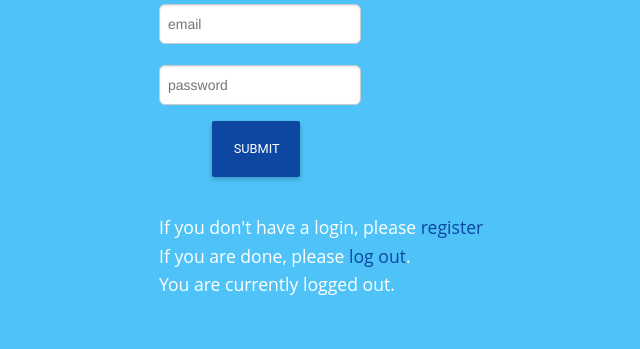
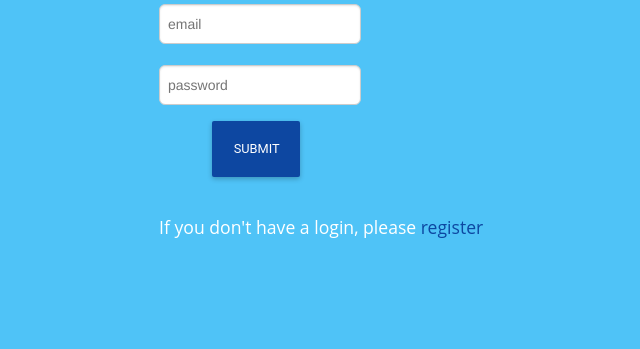
Before and after one commit to ramprasathk93/Offermama-Website, a PHP site: page /offermama/login.php in a window 1280 px wide. Shown: the part 168-517 px from the top of the page, without its empty margins (390-1030 px from the left). Run offline with PHP 8.4, Linux system fonts and the light colour scheme.

Commit message:
bug fix(login) Beta Version

```diff
--- a/app/offers/login.php
+++ b/app/offers/login.php
@@ -111,8 +111,6 @@ Offermama
           <div class="login">
               <p>
         If you don't have a login, please <a href="register.php">register</a><br>
-        If you are done, please <a href="includes/logout.php">log out</a>.<br>
-        You are currently logged <?php echo $logged ?>.
                   </p>
           </div>
 
```
